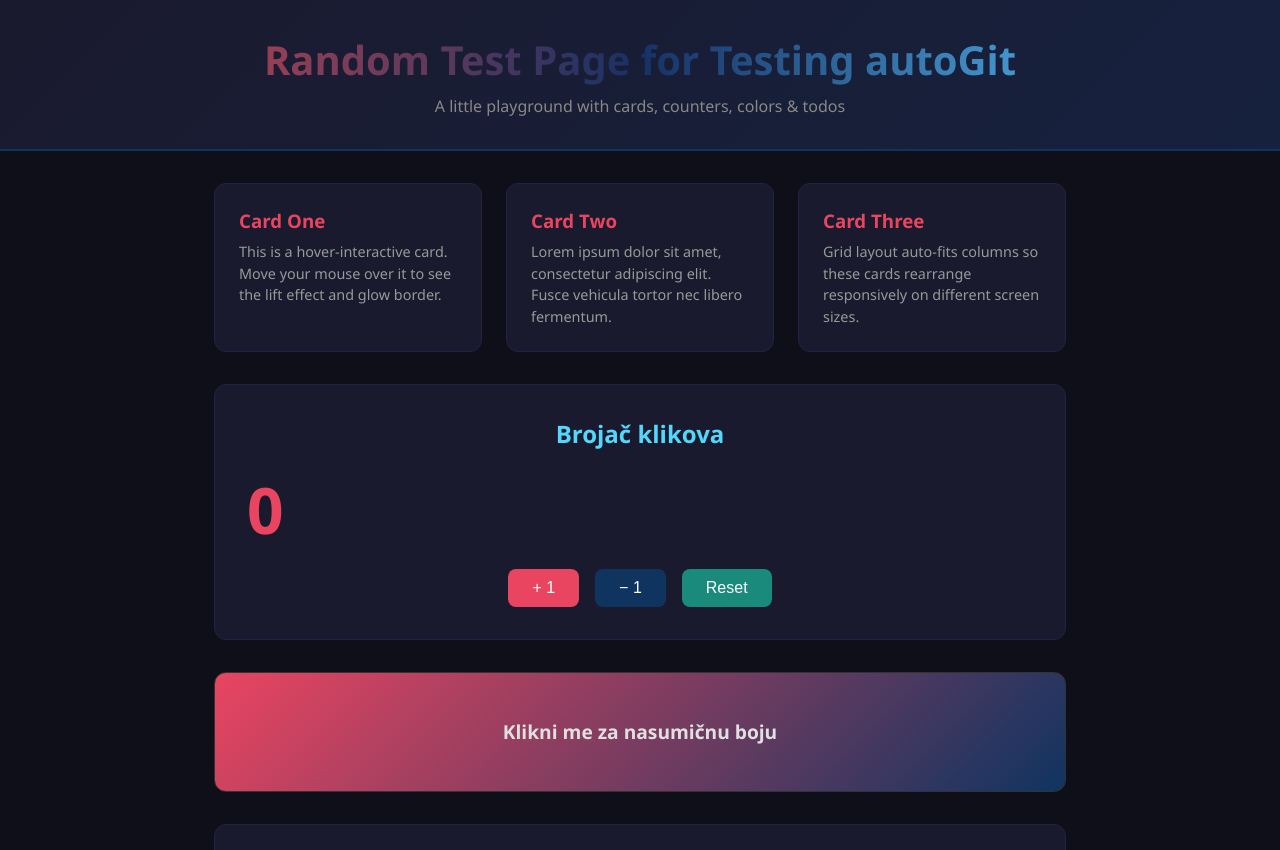
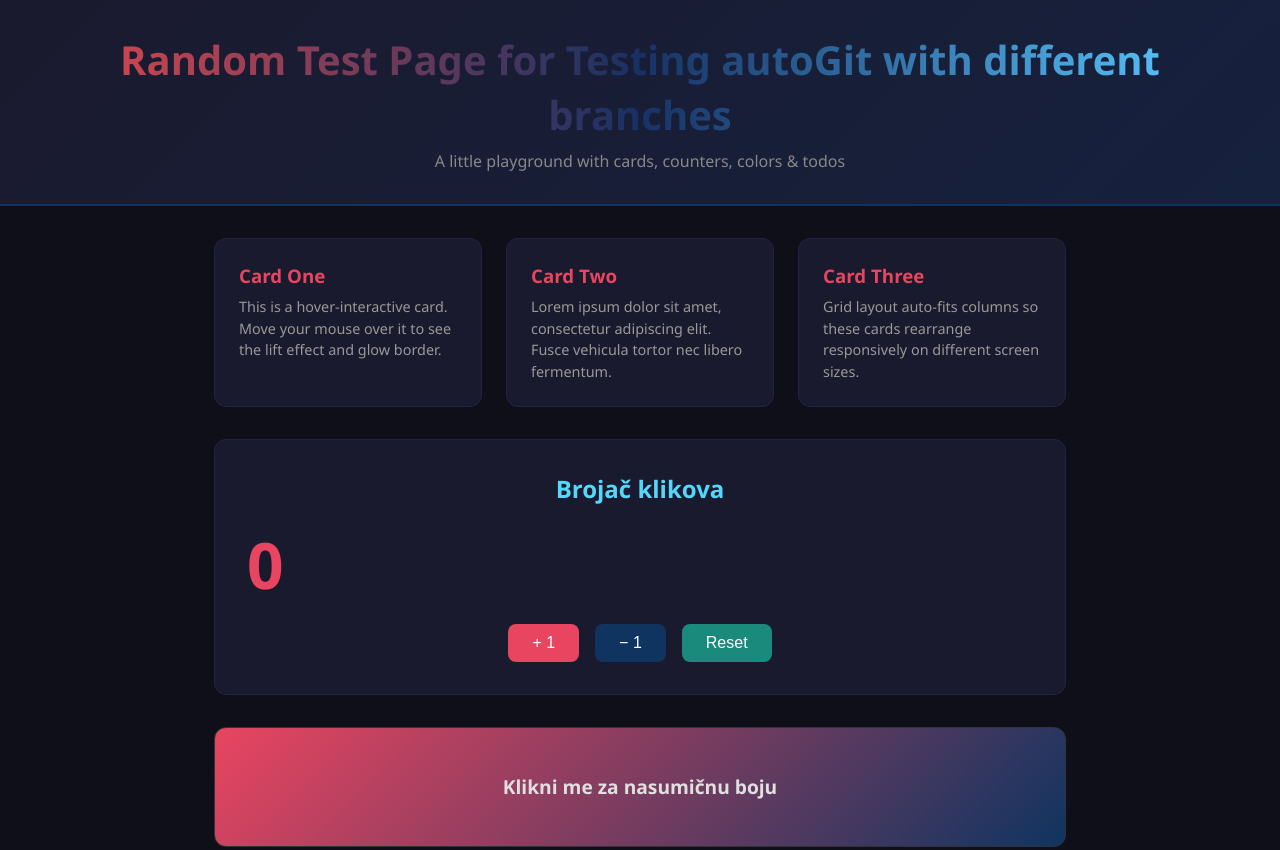
Before and after one commit to mlukanic03/test-autogit, a plain HTML site: page index.html in a window 1280 px wide. Shown: the top 850 px of the page. Drawn offline with Linux system fonts and the light colour scheme.

Commit message:
Update page heading to mention testing with different branches

```diff
--- a/index.html
+++ b/index.html
@@ -156,7 +156,7 @@
 </head>
 <body>
     <header>
-        <h1>Random Test Page for Testing autoGit</h1>
+        <h1>Random Test Page for Testing autoGit with different branches</h1>
         <p>A little playground with cards, counters, colors & todos</p>
     </header>
 
```
